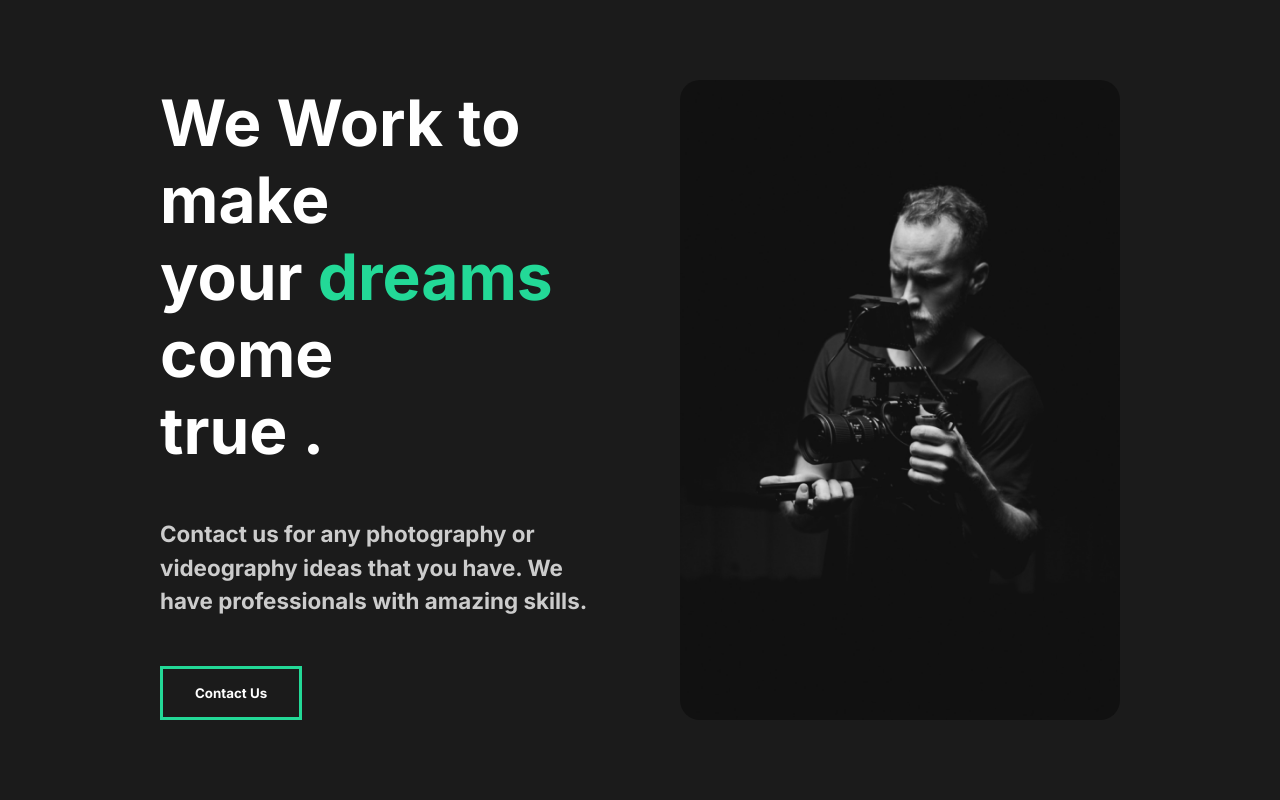
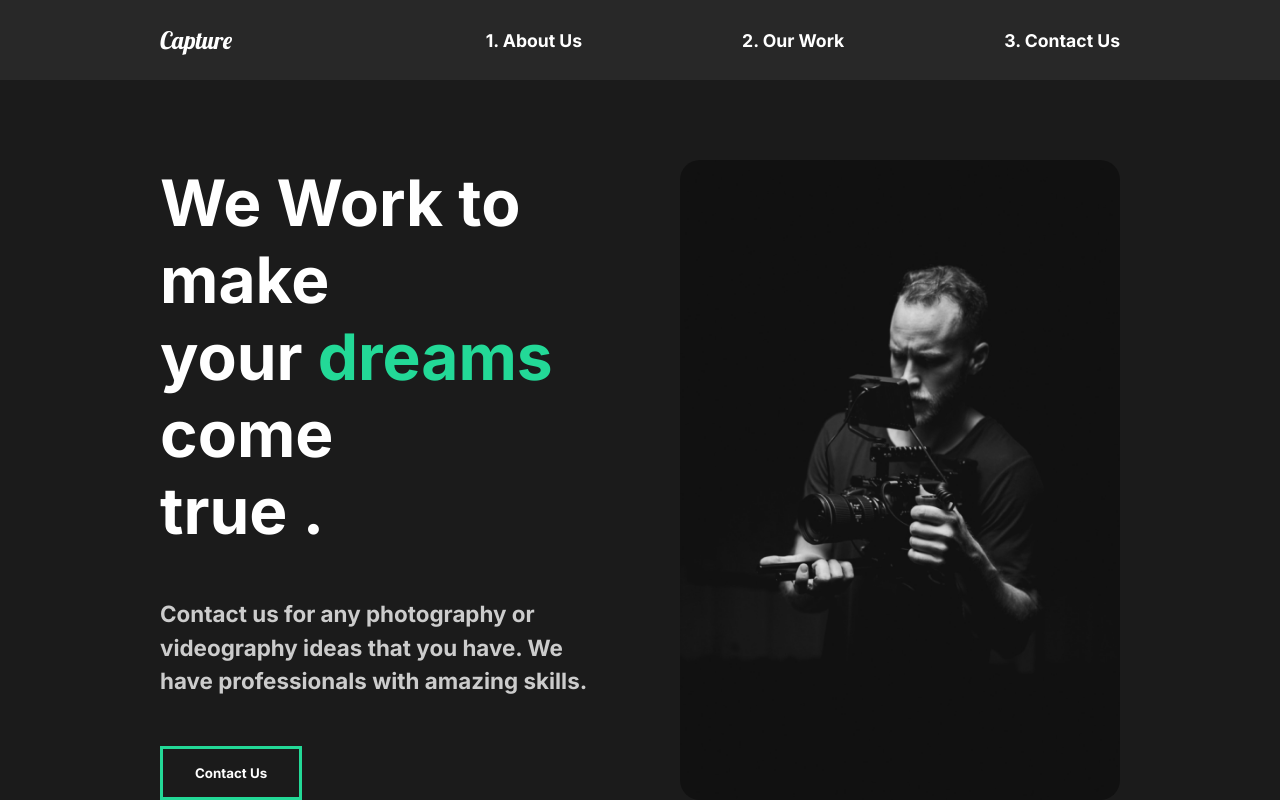
Before and after one commit to marcomondelli/react-website-portfolio, a React (Create React App) app: page / in a window 1280 px wide. Shown: the top 800 px of the page. Built offline with nearby package versions, Linux system fonts and the light colour scheme.

Commit message:
8. Nav Creation

```diff
--- a/src/App.js
+++ b/src/App.js
@@ -3,11 +3,13 @@
 import GlobalStyle from "./components/GlobalStyle";
 //import pages
 import AboutUS from "./pages/AboutUS";
+import Nav from "./components/Nav";
 
 function App() {
   return (
     <div className="App">
         <GlobalStyle />
+        <Nav />
         <AboutUS />
     </div>
   );
--- /dev/null
+++ b/src/components/Nav.js
@@ -0,0 +1,50 @@
+import React from "react";
+import styled from "styled-components";
+
+const Nav = () => {
+    return (
+        <StyledNav>
+            <h1><a id="logo" href="#">Capture</a></h1>
+            <ul>
+                <li>
+                    <a href="#">1. About Us</a>
+                </li>
+                <li>
+                    <a href="#">2. Our Work</a>
+                </li>
+                <li>
+                    <a href="#">3. Contact Us</a>
+                </li>
+            </ul>
+        </StyledNav>
+    );
+};
+
+const StyledNav = styled.nav`
+    min-height: 10vh;
+    display: flex;
+    margin: auto;
+    justify-content: space-between;
+    align-items: center;
+    padding: 1rem 10rem;
+    background: #282828;
+    a{
+        color: white;
+        text-decoration: none;
+    }
+    ul{
+        display: flex;
+        list-style: none;
+    }
+    #logo{
+        font-size: 1.5rem;
+        font-family: 'Lobster', cursive;
+        font-weight: lighter;
+    }
+    li{
+        padding-left: 10rem;
+        position: relative;
+    }
+`;
+
+export default Nav;
```
